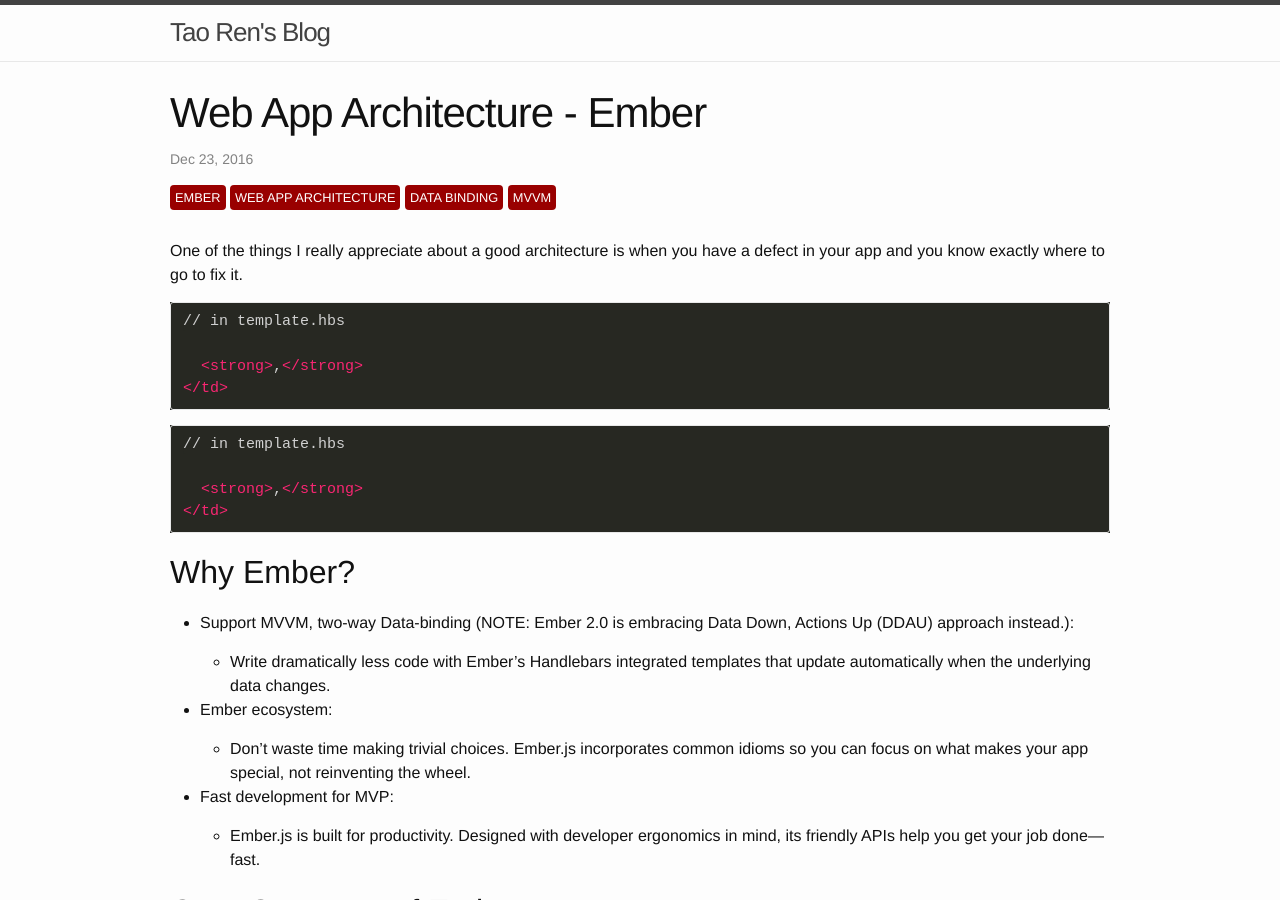
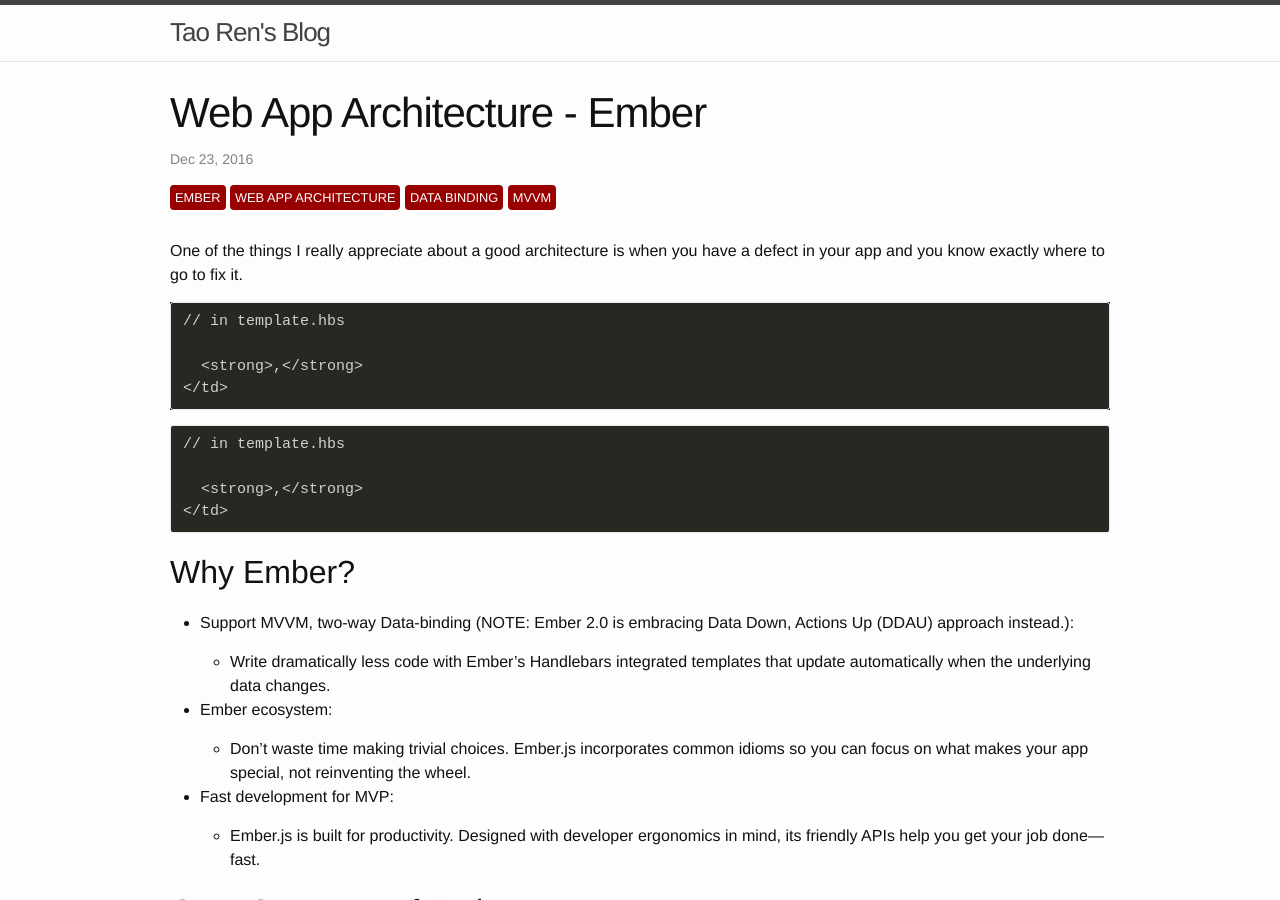
Before and after one commit to touren/touren.github.io, a Jekyll site: the page built from _posts/2016-12-23-Web_App_Architecture_Ember.md, in a window 1280 px wide and 900 px high. Built offline with Jekyll 4.4.1, drawn with Linux system fonts in a browser that asks for light colours; comment, search, counter and statistics services are not loaded.

Commit message:
test hbs/html code block

````diff
--- a/_posts/2016-12-23-Web_App_Architecture_Ember.md
+++ b/_posts/2016-12-23-Web_App_Architecture_Ember.md
@@ -11,14 +11,14 @@
 
 One of the things I really appreciate about a good architecture is when you have a defect in your app and you know exactly where to go to fix it.
 
-``` hbs
+```
 // in template.hbs
 {{#each campaign.inventories as |inventory|}}
   <strong>{{inventory.title}},{{inventory.price}}</strong>
 {{/each}}</td>
 ```
 
-``` html
+``` HTML
 // in template.hbs
 {{#each campaign.inventories as |inventory|}}
   <strong>{{inventory.title}},{{inventory.price}}</strong>
````
